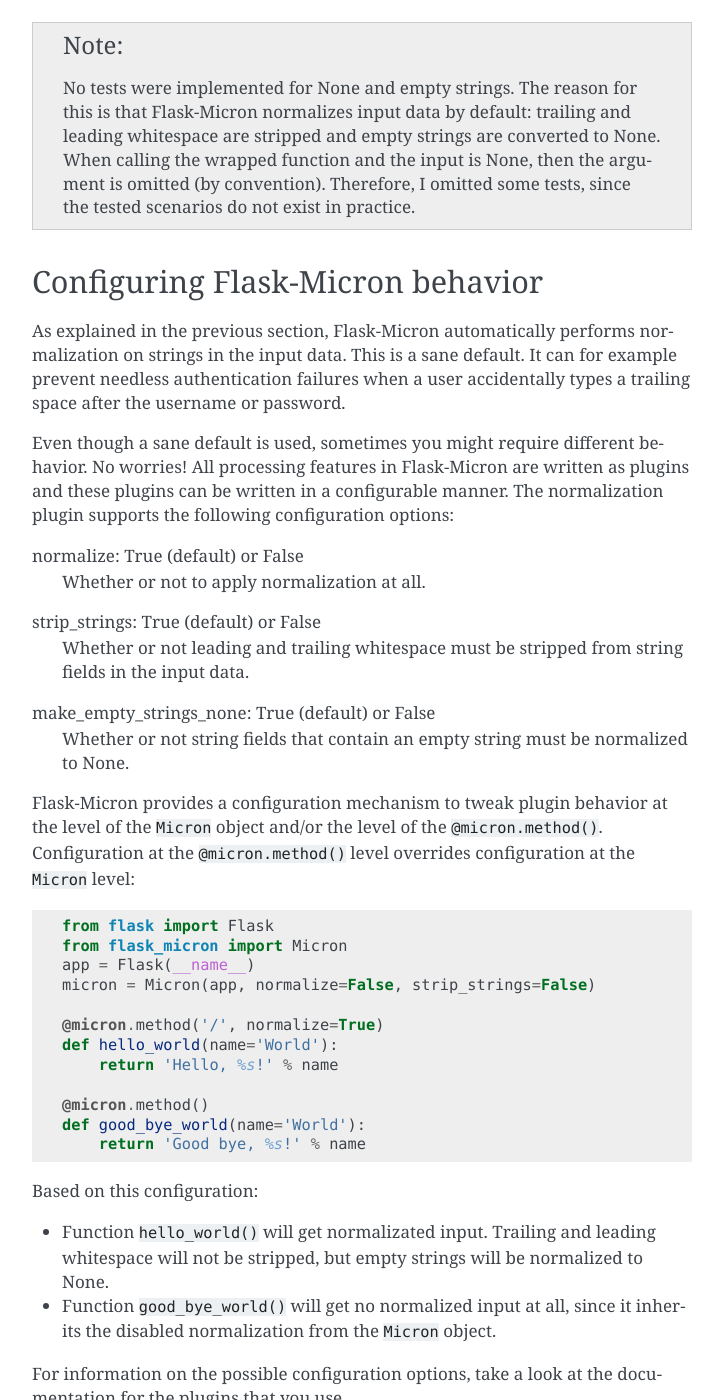
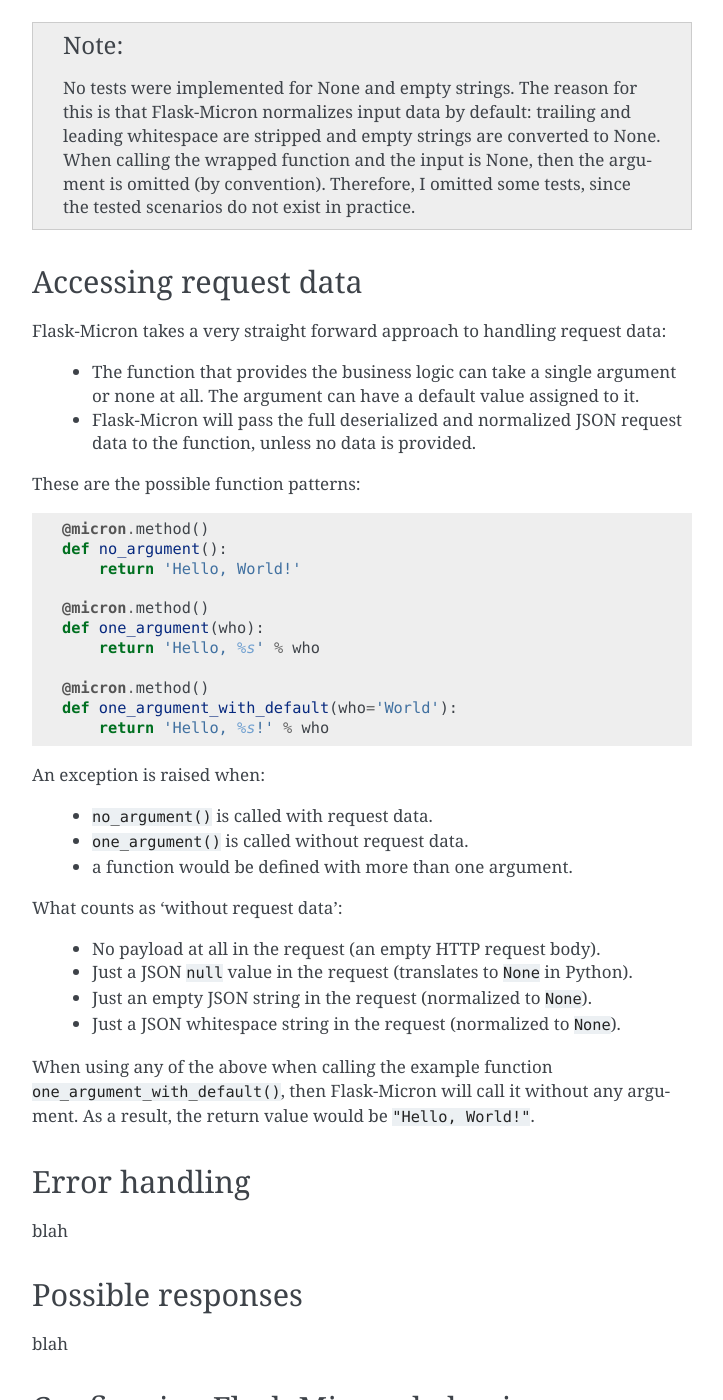
Before and after one commit to mmakaay/flask_micron, a Sphinx documentation site: the page built from documentation/quickstart.rst, in a window 1280 px wide and 1400 px high, scrolled down 3389 px. Shown: the whole window, without its empty margins (388-1111 px from the left). Built offline with Sphinx 7.4.7, drawn with Linux system fonts in a browser that asks for light colours; some of the changed text lies outside the part shown.

Commit message:
Documentation updates.

```diff
--- a/documentation/dependencies.rst
+++ b/documentation/dependencies.rst
@@ -1,3 +1,5 @@
+.. _dependencies:
+
 Dependencies
 ============
 
--- a/documentation/global.rst.inc
+++ b/documentation/global.rst.inc
@@ -1,6 +1,8 @@
 .. _Flask: http://flask.pocoo.org/
 .. _Flask Documentation: http://flask.pocoo.org/docs/latest/
+.. _Flask Installation Documentation: http://flask.pocoo.org/docs/latest/installation
 .. _Jinja2: http://jinja.pocoo.org/
 .. _Jinja2 Documentation: http://jinja.pocoo.org/docs
 .. _Werkzeug: http://werkzeug.pocoo.org/
 .. _Werkzeug Documentation: http://werkzeug.pocoo.org/docs
+.. _Requests: http://python-requests.org
--- a/documentation/index.rst
+++ b/documentation/index.rst
@@ -23,6 +23,7 @@
 .. toctree::
    :maxdepth: 2
 
+   installation
    quickstart
 
 API Reference
--- a/documentation/quickstart.rst
+++ b/documentation/quickstart.rst
@@ -171,20 +171,96 @@
   omitted (by convention). Therefore, I omitted some tests, since the tested
   scenarios do not exist in practice.
 
+.. _accessing_request_data:
+
+Accessing request data
+----------------------
+
+Flask-Micron takes a very straight forward approach to handling request
+data:
+
+  - The function that provides the business logic can take a single argument
+    or none at all. The argument can have a default value assigned to it.
+  - Flask-Micron will pass the full deserialized and normalized JSON request
+    data to the function, unless no data is provided.
+
+These are the possible function patterns::
+
+    @micron.method()
+    def no_argument():
+        return 'Hello, World!'
+
+    @micron.method()
+    def one_argument(who):
+        return 'Hello, %s' % who
+
+    @micron.method()
+    def one_argument_with_default(who='World'):
+        return 'Hello, %s!' % who
+
+An exception is raised when:
+
+  - ``no_argument()`` is called with request data.
+  - ``one_argument()`` is called without request data.
+  - a function would be defined with more than one argument.
+
+What counts as 'without request data':
+
+  - No payload at all in the request (an empty HTTP request body).
+  - Just a JSON ``null`` value in the request (translates to ``None`` in Python).
+  - Just an empty JSON string in the request (normalized to ``None``).
+  - Just a JSON whitespace string in the request (normalized to ``None``).
+
+When using any of the above when calling the example function
+``one_argument_with_default()``, then Flask-Micron will call it without
+any argument. As a result, the return value would be ``"Hello, World!"``.
+
+.. _error_handling:
+
+Error handling
+--------------
+
+blah
+
+.. _possible_responses:
+
+Possible responses
+------------------
+
+blah
+
 .. _configuring-flask-micron-behavior
 
 Configuring Flask-Micron behavior
 ---------------------------------
 
-As explained in the previous section, Flask-Micron automatically performs
-normalization on strings in the input data. This is a sane default. It can
-for example prevent needless authentication failures when a user accidentally
-types a trailing space after the username or password.
+As explained earlier, Flask-Micron automatically performs normalization on
+string values in the input data. It can for example prevent needless
+authentication failures when a user accidentally types a trailing space after
+the username or password::
 
-Even though a sane default is used, sometimes you might require different
-behavior. No worries! All processing features in Flask-Micron are written as
-plugins and these plugins can be written in a configurable manner.
-The normalization plugin supports the following configuration options:
+    {
+        "credentials": {
+            "username": "   johndoe   ",
+            "password": "Udon'tKn0wm3! "
+        },
+        "token": "     "
+    }
+
+is normalized to::
+
+    {
+        "credentials": {
+            "username": "johndoe",
+            "password": "Udon'tKn0wm3!"
+        },
+        "token": None
+    }
+
+Sometimes you might require different behavior. No worries! All processing
+features in Flask-Micron are written as plugins and these plugins can be
+written in a configurable manner. The normalization plugin provides the
+following configuration options:
 
 normalize: True (default) or False
   Whether or not to apply normalization at all.
@@ -217,7 +293,7 @@
 
 Based on this configuration:
 
-- Function ``hello_world()`` will get normalizated input. Trailing and
+- Function ``hello_world()`` will get normalized input. Trailing and
   leading whitespace will not be stripped, but empty strings will be
   normalized to None.
 - Function ``good_bye_world()`` will get no normalized input at all, since
@@ -271,7 +347,8 @@
 
 In this example, the ``hello_world()`` function is not CSRF-protected, because
 the CSRF protection module has been fully disabled in the ``Micron``
-constructor. Other functions in this API will also be unprotected.
+constructor. Be careful when using this method. Other functions in this API
+will also be unprotected!
 
 To disable CSRF protection for a single function, you can make use of the
 ``@micron.method()`` decorator configuration::
```
Also changed, not shown: other parts of documentation/quickstart.rst (+1 -1 lines), documentation/installation.rst (added, +18 -0 lines), 1 other file.
